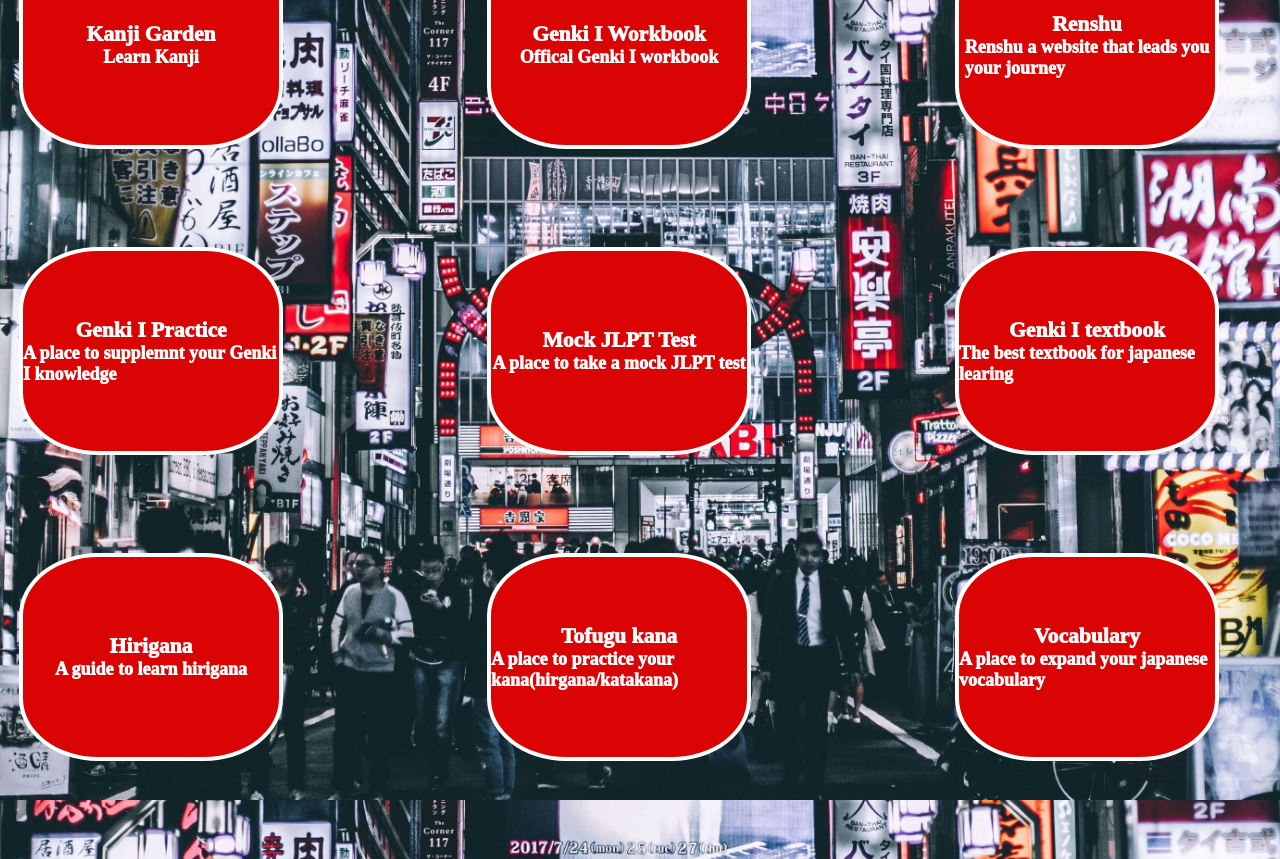
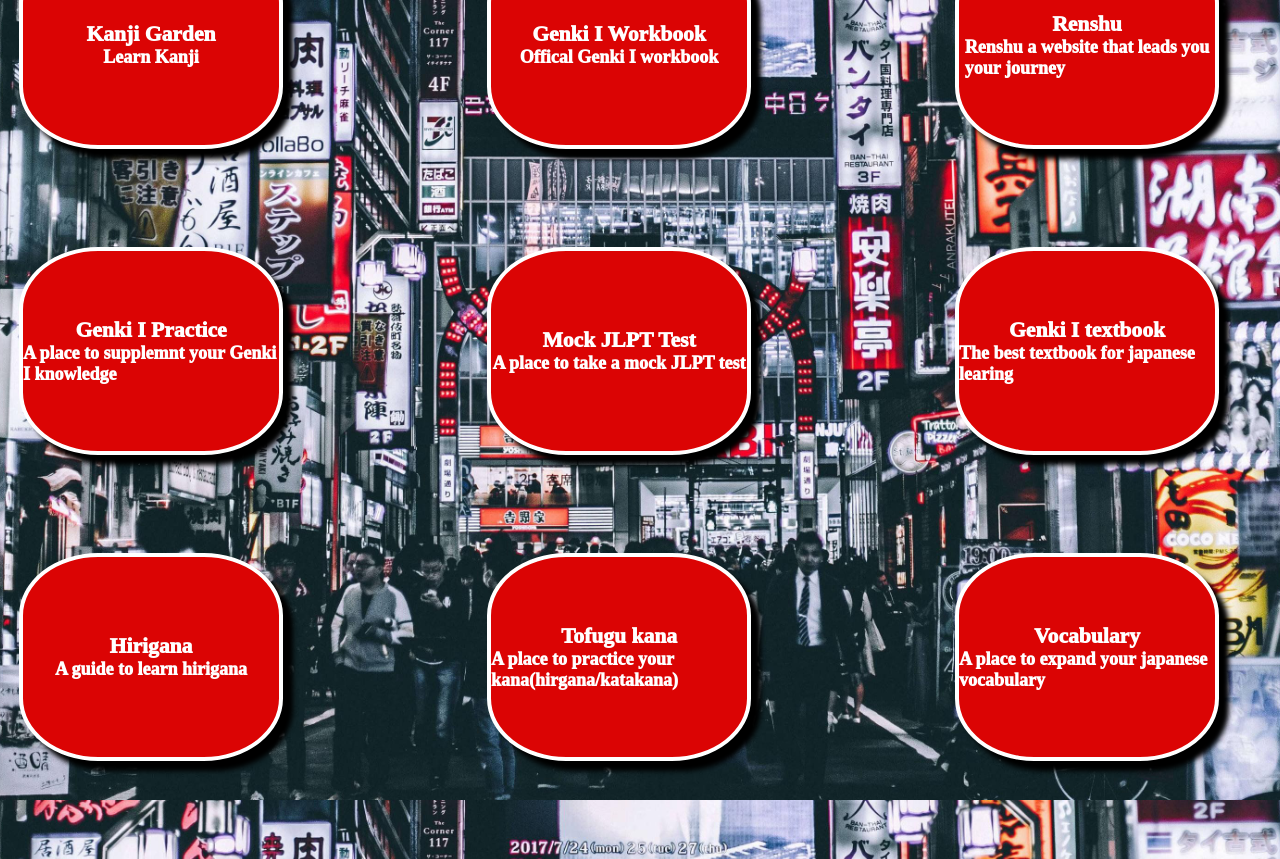
Before and after one commit to Ciaran-06/jap-learn, a plain HTML site: page index.html in a window 1280 px wide. Drawn offline with Linux system fonts and the light colour scheme; a web font is replaced by a local one.

Commit message:
added box shadows

```diff
--- a/style.css
+++ b/style.css
@@ -58,6 +58,7 @@ h2
     background-color: rgb(219, 4, 4);
     border: 0.25rem solid white;
     transition: all .2s ease-in-out;
+    box-shadow: 10px 10px 5px black;
 }
 
 
```
